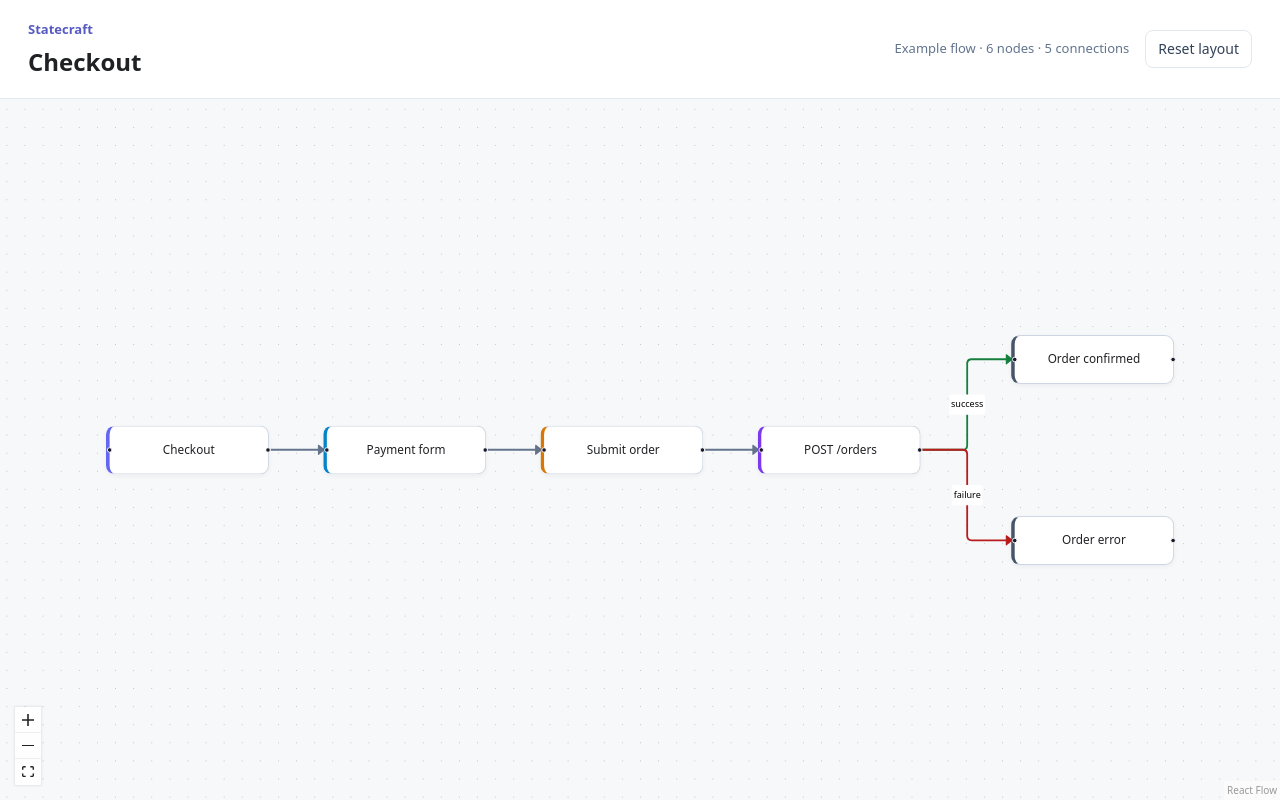
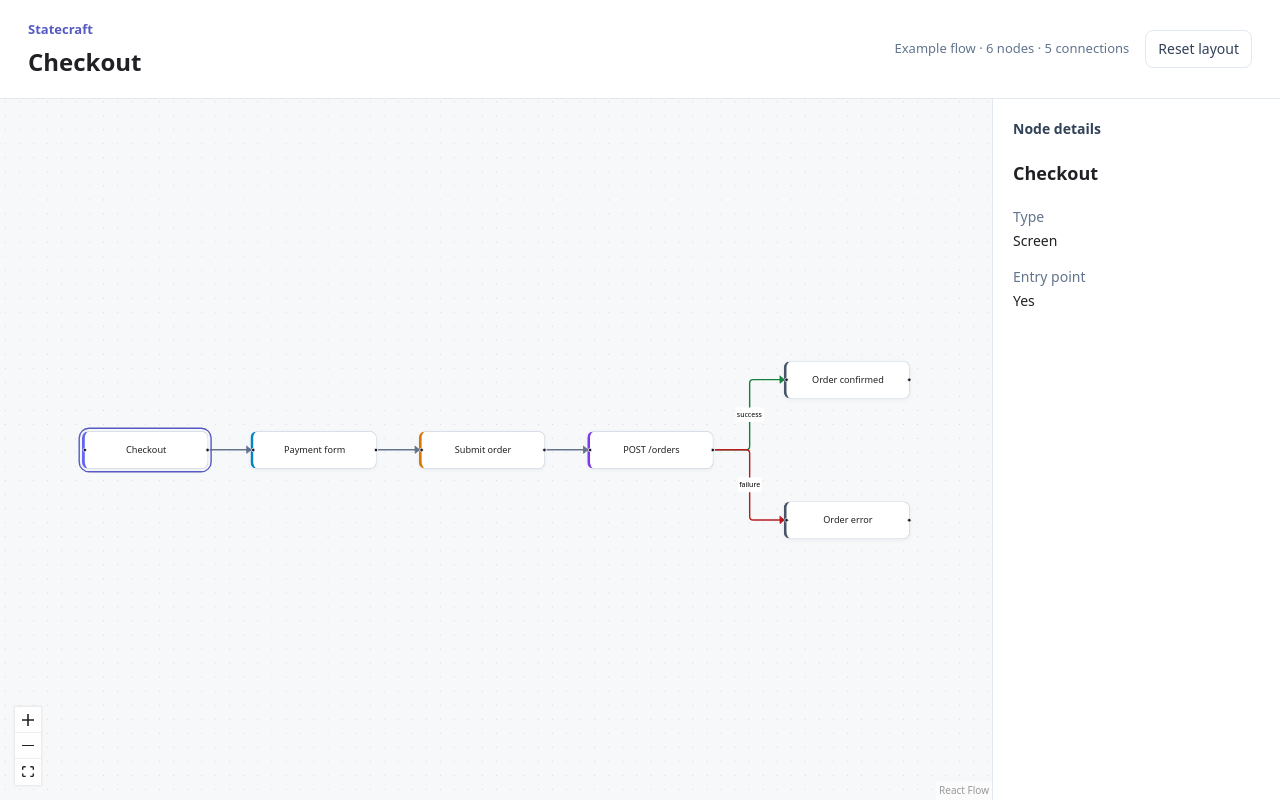
Before and after one commit to NicolasMilliard/statecraft, a React (Vite) app in the folder apps/web/: page / in a window 1280 px wide. Both pictures are taken after a click on the element "Checkout". Built offline with nearby package versions, Linux system fonts and the light colour scheme.

Commit message:
feat(web): inspect selected nodes

```diff
--- a/apps/web/src/App.tsx
+++ b/apps/web/src/App.tsx
@@ -2,9 +2,14 @@ import { useState } from 'react';
 import { FlowCanvas } from './canvas/FlowCanvas';
 import type { FlowLayout } from './canvas/flow-layout';
 import { checkoutFlow, checkoutLayout } from './examples/checkout';
+import { NodeInspector } from './inspector/NodeInspector';
 
 export default function App() {
   const [layout, setLayout] = useState<FlowLayout>(checkoutLayout);
+  const [selectedNodeId, setSelectedNodeId] = useState<string | null>(null);
+
+  const selectedNode =
+    checkoutFlow.nodes.find((node) => node.id === selectedNodeId) ?? null;
 
   return (
     <main className="grid h-dvh w-full grid-rows-[auto_minmax(0,1fr)]">
@@ -30,12 +35,20 @@ export default function App() {
         </div>
       </header>
 
+      <div className="grid min-h-0 grid-rows-[minmax(0,1fr)_auto] md:grid-cols-[minmax(0,1fr)_18rem] md:grid-rows-1">
         <FlowCanvas
           key={checkoutFlow.id}
           flow={checkoutFlow}
           layout={layout}
           onLayoutChange={setLayout}
+          onNodeSelectionChange={setSelectedNodeId}
         />
+
+        <NodeInspector
+          node={selectedNode}
+          isEntry={selectedNode?.id === checkoutFlow.entryNodeId}
+        />
+      </div>
     </main>
   );
 }
--- a/apps/web/src/canvas/FlowCanvas.tsx
+++ b/apps/web/src/canvas/FlowCanvas.tsx
@@ -4,7 +4,8 @@ import {
   Controls,
   ReactFlow,
   useNodesState,
-  type OnNodeDrag,
+  type OnNodesChange,
+  type OnSelectionChangeFunc,
 } from '@xyflow/react';
 import { useCallback, useEffect, useMemo } from 'react';
 import type { FlowLayout } from './flow-layout';
@@ -14,9 +15,15 @@ interface FlowCanvasProps {
   readonly flow: Flow;
   readonly layout: FlowLayout;
   readonly onLayoutChange: (layout: FlowLayout) => void;
+  readonly onNodeSelectionChange: (nodeId: string | null) => void;
 }
 
-export function FlowCanvas({ flow, layout, onLayoutChange }: FlowCanvasProps) {
+export function FlowCanvas({
+  flow,
+  layout,
+  onLayoutChange,
+  onNodeSelectionChange,
+}: FlowCanvasProps) {
   const graph = useMemo(() => toReactFlowGraph(flow, layout), [flow, layout]);
 
   const [nodes, setNodes, onNodesChange] = useNodesState<CanvasNode>(
@@ -34,49 +41,76 @@ export function FlowCanvas({ flow, layout, onLayoutChange }: FlowCanvasProps) {
       return nextNodes.map((node) => {
         const currentNode = currentNodesById.get(node.id);
 
-        // Preserve renderer state, including measured dimensions.
+        // Preserve renderer state, including selection and dimensions.
         return currentNode === undefined ? node : { ...currentNode, ...node };
       });
     });
   }, [flow, layout, setNodes]);
 
-  const handleNodeDragStop = useCallback<OnNodeDrag<CanvasNode>>(
-    (_event, _node, draggedNodes) => {
+  const handleNodesChange = useCallback<OnNodesChange<CanvasNode>>(
+    (changes) => {
+      onNodesChange(changes);
+
       const positions = { ...layout.positions };
+      let hasPositionChange = false;
 
-      for (const node of draggedNodes) {
-        if (positions[node.id] === undefined) {
+      for (const change of changes) {
+        if (
+          change.type !== 'position' ||
+          change.dragging === true ||
+          change.position === undefined
+        ) {
           continue;
         }
 
-        positions[node.id] = {
-          x: node.position.x,
-          y: node.position.y,
-        };
+        const currentPosition = positions[change.id];
+
+        if (
+          currentPosition === undefined ||
+          (currentPosition.x === change.position.x &&
+            currentPosition.y === change.position.y)
+        ) {
+          continue;
+        }
+
+        positions[change.id] = { ...change.position };
+        hasPositionChange = true;
       }
 
-      onLayoutChange({
-        ...layout,
-        positions,
-      });
+      if (hasPositionChange) {
+        onLayoutChange({
+          ...layout,
+          positions,
+        });
+      }
     },
-    [layout, onLayoutChange],
+    [layout, onLayoutChange, onNodesChange],
+  );
+
+  const handleSelectionChange = useCallback<OnSelectionChangeFunc<CanvasNode>>(
+    ({ nodes: selectedNodes }) => {
+      onNodeSelectionChange(selectedNodes[0]?.id ?? null);
+    },
+    [onNodeSelectionChange],
   );
 
   return (
     <section
-      className="h-full min-h-0 w-full"
+      className="h-full min-h-0 w-full min-w-0"
       aria-label={`${flow.name} flow diagram`}
     >
       <ReactFlow<CanvasNode>
         nodes={nodes}
         edges={graph.edges}
-        onNodesChange={onNodesChange}
-        onNodeDragStop={handleNodeDragStop}
+        onNodesChange={handleNodesChange}
+        onSelectionChange={handleSelectionChange}
         nodesDraggable
         nodesConnectable={false}
         edgesReconnectable={false}
-        elementsSelectable={false}
+        elementsSelectable
+        selectionOnDrag={false}
+        selectionKeyCode={null}
+        multiSelectionKeyCode={null}
         deleteKeyCode={null}
         fitView
         fitViewOptions={{ padding: 0.2 }}
--- a/apps/web/src/canvas/to-react-flow-graph.ts
+++ b/apps/web/src/canvas/to-react-flow-graph.ts
@@ -66,6 +66,8 @@ export function toReactFlowGraph(
       source: edge.sourceNodeId,
       target: edge.targetNodeId,
       type: 'smoothstep',
+      selectable: false,
+      focusable: false,
       label: edge.kind === 'transition' ? '' : edge.kind,
       style: {
         stroke: color,
--- a/apps/web/src/index.css
+++ b/apps/web/src/index.css
@@ -50,4 +50,14 @@
   .statecraft-node--state {
     border-left-color: #475569;
   }
+
+  .react-flow__node-default.selected {
+    outline: 2px solid var(--color-brand);
+    outline-offset: 3px;
+  }
+
+  .react-flow__node-default:focus-visible {
+    outline: 2px dashed var(--color-brand);
+    outline-offset: 3px;
+  }
 }
--- /dev/null
+++ b/apps/web/src/inspector/NodeInspector.tsx
@@ -0,0 +1,54 @@
+import type { FlowNode, FlowNodeKind } from '@statecraft/core';
+
+const NODE_KIND_LABELS: Record<FlowNodeKind, string> = {
+  screen: 'Screen',
+  ui: 'UI',
+  action: 'Action',
+  service: 'Service',
+  state: 'State',
+};
+
+interface NodeInspectorProps {
+  readonly node: FlowNode | null;
+  readonly isEntry: boolean;
+}
+
+export function NodeInspector({ node, isEntry }: NodeInspectorProps) {
+  return (
+    <aside
+      className="max-h-64 min-h-0 overflow-y-auto border-t border-slate-200 bg-white p-5 md:max-h-none md:border-t-0 md:border-l"
+      aria-labelledby="node-inspector-title"
+    >
+      <h2
+        id="node-inspector-title"
+        className="text-sm font-semibold text-slate-700"
+      >
+        Node details
+      </h2>
+
+      {node === null ? (
+        <p className="mt-4 text-sm text-slate-500">
+          Select a node to inspect its details.
+        </p>
+      ) : (
+        <div className="mt-5">
+          <h3 className="text-lg font-semibold">{node.label}</h3>
+
+          <dl className="mt-5 space-y-4 text-sm">
+            <div>
+              <dt className="text-slate-500">Type</dt>
+              <dd className="mt-1 font-medium">
+                {NODE_KIND_LABELS[node.kind]}
+              </dd>
+            </div>
+
+            <div>
+              <dt className="text-slate-500">Entry point</dt>
+              <dd className="mt-1 font-medium">{isEntry ? 'Yes' : 'No'}</dd>
+            </div>
+          </dl>
+        </div>
+      )}
+    </aside>
+  );
+}
```
Lines whose indentation alone changed are shown as unchanged.
